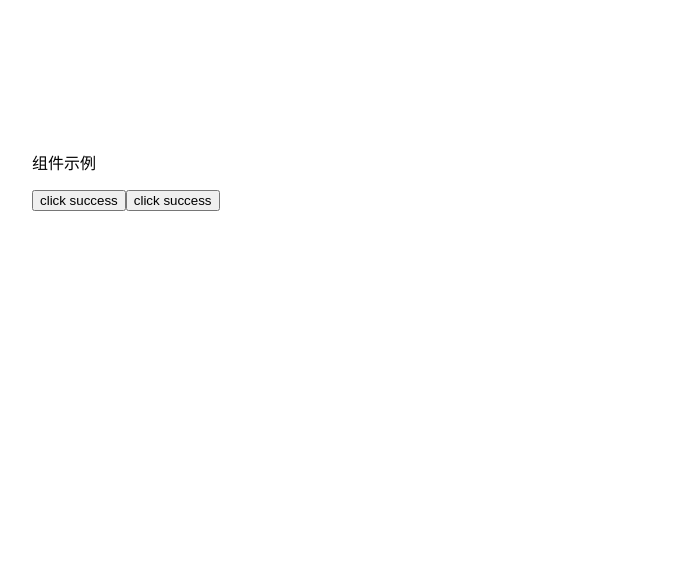
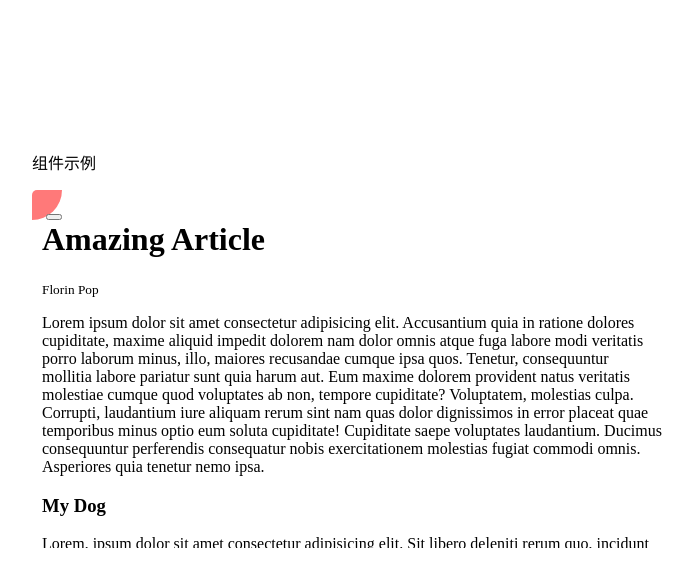
Before and after one commit to Exia9612/vue3-components, a Vue app: page / in a window 1280 px wide. Shown: the top 586 px of the page, without its empty margins (348-1041 px from the left). Built offline with nearby package versions, Linux system fonts and the light colour scheme.

Commit message:
start my-note

```diff
--- a/examples/App.vue
+++ b/examples/App.vue
@@ -43,13 +43,16 @@
       click info
     </button> -->
 
-    <button @click="handleClickMessageBox">
+    <!-- ---------------------------messageBox--------------------------- -->
+    <!-- <button @click="handleClickMessageBox">
       click success
     </button>
 
     <button @click="handleClickMessageConfirm">
       click success
-    </button>
+    </button> -->
+
+    <my-note></my-note>
   </div>
 </template>
 
--- a/examples/main.ts
+++ b/examples/main.ts
@@ -1,7 +1,6 @@
 import { createApp } from 'vue'
 import App from './App.vue'
 import installMyComponents from '~/index'
-import '../assets/css/iconfont.css'
 
 const app = createApp(App)
 app.use(installMyComponents).mount('#app')
--- a/packages/MyMessageBox/index.ts
+++ b/packages/MyMessageBox/index.ts
@@ -15,19 +15,19 @@ const displayMessageBox = (app: App<Element | DocumentFragment>, promiseConstruc
   const messageBoxInstance = app.mount(oDocumentFragment) as ComponentPublicInstance<messageBoxExpose>
   document.body.appendChild(oDocumentFragment)
   messageBoxInstance.setVisible(true, (visible: boolean) => {
-    if (!visible) {
-      switch (type) {
-        case 'cancel':
-          promiseConstructor.reject('cancel')
-          break
-        case  'confirm':
-          promiseConstructor.resolve(promptValue)
-          break
-        default:
-          promiseConstructor.resolve(type)
-          break
-      }
-    }
+    // if (!visible) {
+    //   switch (type) {
+    //     case 'cancel':
+    //       promiseConstructor.reject('cancel')
+    //       break
+    //     case  'confirm':
+    //       promiseConstructor.resolve(promptValue)
+    //       break
+    //     default:
+    //       promiseConstructor.resolve(type)
+    //       break
+    //   }
+    // }
   })
 }
 
--- a/packages/MyMessageBox/src/index.vue
+++ b/packages/MyMessageBox/src/index.vue
@@ -78,7 +78,7 @@ const props = defineProps({
 const state = reactive<IMeassageBoxReactive>({
   visible: false,
   promptValue: '',
-  type: ''
+  type: 'confirm'
 })
 
 //refs
@@ -102,19 +102,19 @@ const closeClick = () => {
 }
 
 const ContentView = ({ field }: { field: string }) => {
-  state.type = field
-  switch (field) {
-    case !field || 'confirm':
-      return h('p', null, props.content)
-    case 'prompt':
-      return h('input', {
-        value: state.promptValue,
-        onInput: (e: InputEvent) => state.promptValue = (e.target as HTMLInputElement).value,
-        class: 'message-input'
-      })
-    default:
-      return ''
-  }
+  // state.type = field
+  // switch (field) {
+  //   case !field || 'confirm':
+  //     return h('p', null, props.content)
+  //   case 'prompt':
+  //     return h('input', {
+  //       value: state.promptValue,
+  //       onInput: (e: InputEvent) => state.promptValue = (e.target as HTMLInputElement).value,
+  //       class: 'message-input'
+  //     })
+  //   default:
+  //     return ''
+  // }
 }
 
 // expose
--- /dev/null
+++ b/packages/MyNote/index.ts
@@ -0,0 +1,5 @@
+import MyNote from './src/index.vue'
+
+export {
+  MyNote
+}
--- /dev/null
+++ b/packages/MyNote/src/index.vue
@@ -0,0 +1,44 @@
+<template>
+  <div class="my-note-container">
+    <div class="circle">
+      <button id="close">
+        <i class="iconfont iconfont-arrow-left"></i>
+      </button>
+      <button id="open">
+        <i class="iconfont iconfont-arrow-right"></i>
+      </button>
+    </div>
+
+    <div class="content">
+      <h1>Amazing Article</h1>
+      <small>Florin Pop</small>
+      <p>Lorem ipsum dolor sit amet consectetur adipisicing elit. Accusantium quia in ratione dolores cupiditate, maxime aliquid impedit dolorem nam dolor omnis atque fuga labore modi veritatis porro laborum minus, illo, maiores recusandae cumque ipsa quos. Tenetur, consequuntur mollitia labore pariatur sunt quia harum aut. Eum maxime dolorem provident natus veritatis molestiae cumque quod voluptates ab non, tempore cupiditate? Voluptatem, molestias culpa. Corrupti, laudantium iure aliquam rerum sint nam quas dolor dignissimos in error placeat quae temporibus minus optio eum soluta cupiditate! Cupiditate saepe voluptates laudantium. Ducimus consequuntur perferendis consequatur nobis exercitationem molestias fugiat commodi omnis. Asperiores quia tenetur nemo ipsa.</p>
+
+      <h3>My Dog</h3>
+      <!-- <img src="https://images.unsplash.com/photo-1507146426996-ef05306b995a?ixlib=rb-1.2.1&ixid=eyJhcHBfaWQiOjEyMDd9&auto=format&fit=crop&w=2100&q=80" alt="doggy" /> -->
+      <p>Lorem, ipsum dolor sit amet consectetur adipisicing elit. Sit libero deleniti rerum quo, incidunt vel consequatur culpa ullam. Magnam facere earum unde harum. Ea culpa veritatis magnam at aliquid. Perferendis totam placeat molestias illo laudantium? Minus id minima doloribus dolorum fugit deserunt qui vero voluptas, ut quia cum amet temporibus veniam ad ea ab perspiciatis, enim accusamus asperiores explicabo provident. Voluptates sint, neque fuga cum illum, tempore autem maxime similique laborum odio, magnam esse. Aperiam?</p>
+    </div>
+  </div>
+
+  <!-- <nav>
+    <ul>
+      <li><i class="fas fa-home"></i><a href="#"> Home</a></li>
+      <li><i class="fas fa-user-alt"></i><a href="#"> About</a></li>
+      <li><i class="fas fa-envelope"></i><a href="#"> Contact</a></li>
+    </ul>
+  </nav> -->
+</template>
+
+<script setup lang="ts">
+defineOptions({
+  name: 'my-note'
+})
+</script>
+
+<!-- <style lang="css">
+@import '../../../assets/css/iconfont.css';
+</style> -->
+
+<style scoped lang="scss">
+@import '../style/myNote.scss';
+</style>
--- /dev/null
+++ b/packages/MyNote/src/typing.ts
@@ -0,0 +1,3 @@
+export interface IMyNoteReactive {
+
+}
--- /dev/null
+++ b/packages/MyNote/style/myNote.scss
@@ -0,0 +1,35 @@
+.my-note-container {
+  box-sizing: border-box;
+  padding: 10px;
+  min-width: 300px;
+  width: 50vw;
+  min-height: 168px;
+  height: 28vw;
+  position: relative;
+  border-radius: 5px;
+  // background-color: antiquewhite;
+  box-shadow: 0 0 5px #fff;
+  overflow: auto;
+
+  .circle {
+    position: absolute;
+    top: -30px;
+    left: -30px;
+    width: 60px;
+    height: 60px;
+    background-color: #ff7979;
+    border-radius: 50%;
+
+    #close {
+      position: absolute;
+      bottom: 0;
+      left: 0;
+    }
+
+    #open {
+      position: absolute;
+      bottom: 0;
+      right: 0;
+    }
+  }
+}
--- a/packages/index.ts
+++ b/packages/index.ts
@@ -5,6 +5,8 @@ import { MyCarousel, MyCarouselItem } from './MyCarousel'
 import { MyMagnifier } from './MyMagnifier'
 import MyMessage from './MyMessage'
 import { MyMessageBox } from './MyMessageBox'
+import { MyNote } from './MyNote'
+import '../assets/css/iconfont.css'
 
 
 const Components = [
@@ -13,7 +15,8 @@ const Components = [
   MyCarousel,
   MyCarouselItem,
   MyMagnifier,
-  MyMessage
+  MyMessage,
+  MyNote
 ]
 
 const install = (app: App): void => {
```
